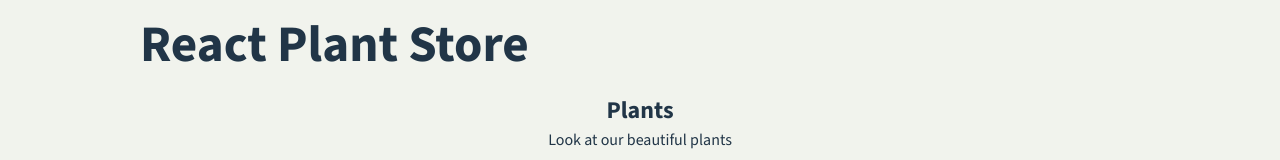
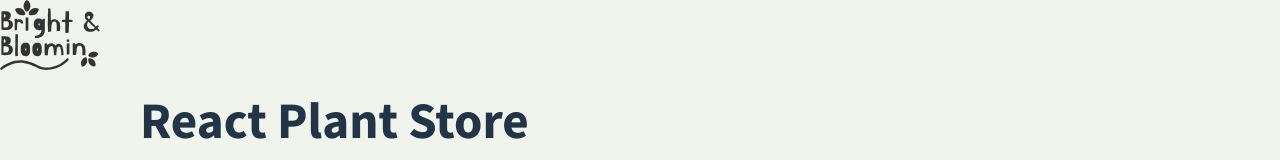
Before and after one commit to bizzy-coding/React-Plant-Store, a React (Vite) app: page / in a window 1280 px wide. Shown: the top 160 px of the page. Built offline with nearby package versions, Linux system fonts and the light colour scheme.

Commit message:
LAYOUTL adding in nav component with logo

```diff
--- /dev/null
+++ b/src/components/common/Navigation.jsx
@@ -0,0 +1,19 @@
+import React from "react";
+import logo from '../../assets/logo.svg';
+
+function Navigation() {
+    return(
+        <>
+        <nav>
+            <div className="nav-icon-wrap"></div>
+            <div className="logo">
+            <img src={logo} alt="" width="100px"/>
+
+            </div>
+            <div className="nav-icon-wrap"></div>
+        </nav>
+        </>
+    )
+}
+
+export default Navigation;
--- a/src/pages/ShopPage.jsx
+++ b/src/pages/ShopPage.jsx
@@ -1,6 +1,7 @@
 import React from "react";
 import plantData from "../data/plantData.js"
 import ProductList from "../components/product/ProductList.jsx";
+import Navigation from "../components/common/Navigation.jsx";
 
 
 // console.log(plantData);
@@ -8,6 +9,7 @@ import ProductList from "../components/product/ProductList.jsx";
 function ShopPage() {
   return (
     <>
+    <Navigation></Navigation>
     <div className="container">
       <h1>React Plant Store</h1>
       <div className="plant-container">
```
Also changed, not shown: src/assets/logo.svg (added).
